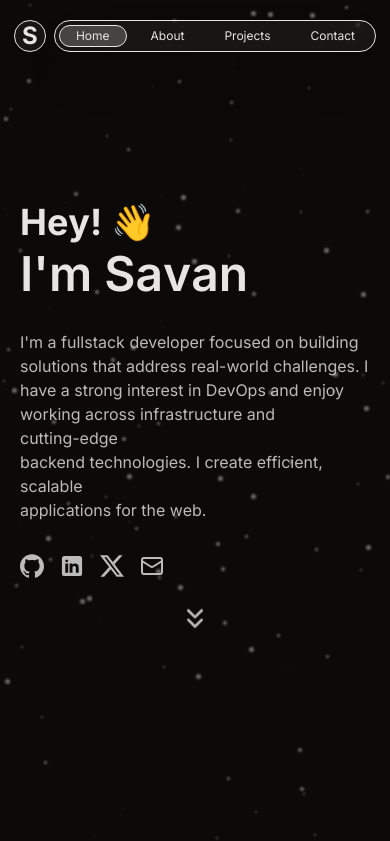
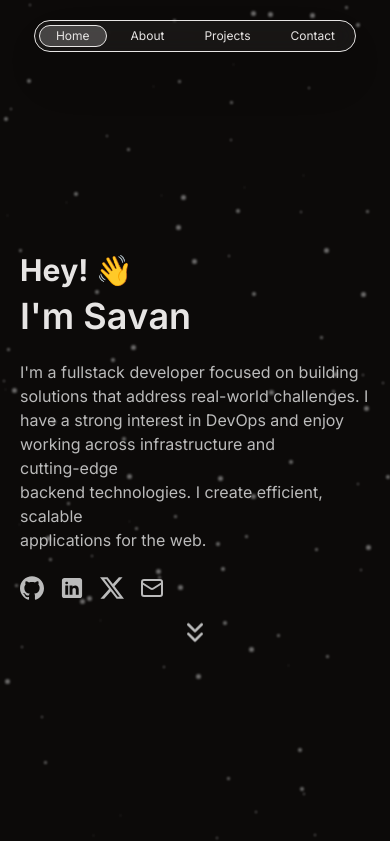
Before and after one commit to theSa1/sa1-portfolio, a Next.js app: page / in a window 390 px wide. Shown: the top 841 px of the page. Built offline with nearby package versions, Linux system fonts and the light colour scheme.

Commit message:
made the hero section responsive

```diff
--- a/src/app/page.tsx
+++ b/src/app/page.tsx
@@ -101,7 +101,7 @@ export default function Home() {
     <div>
       <ParallaxBg />
       <header className="fixed top-5 left-0 right-0 z-50 w-full flex items-stretch justify-center gap-2">
-        <div className="h-8 aspect-square rounded-full border border-stone-200 backdrop-blur-md bg-white/5 shadow-2xl flex items-center justify-center font-bold text-2xl cursor-default">
+        <div className="h-8 aspect-square rounded-full border border-stone-200 backdrop-blur-md bg-white/5 shadow-2xl items-center justify-center font-bold text-2xl cursor-default hidden sm:flex">
           S
         </div>
         <nav className=" rounded-full border border-stone-200 backdrop-blur-md p-1 space-x-2 bg-white/5 shadow-2xl h-8 flex">
@@ -133,19 +133,23 @@ export default function Home() {
       </header>
       <div className="p-5 pt-0 max-w-[65ch] mx-auto">
         <div className="h-dvh flex flex-col justify-center">
-          <h1 className="text-4xl font-bold" id="hero-line-1">
+          <div className="h-16 sm:h-0"></div>
+          <h1 className="sm:text-4xl text-3xl font-bold" id="hero-line-1">
             Hey! 👋
           </h1>
-          <h2 className="text-5xl mt-2 font-semibold" id="hero-line-2">
+          <h2
+            className="sm:text-5xl text-4xl mt-2 font-semibold"
+            id="hero-line-2"
+          >
             I&apos;m Savan
           </h2>
-          <p className="mt-8 text-[#bbb]" id="hero-para">
+          <p className="sm:mt-8 mt-6 text-[#bbb]" id="hero-para">
             I&apos;m a fullstack developer focused on building solutions that
             address real-world challenges. I have a strong interest in DevOps
             and enjoy working across infrastructure and cutting-edge backend
             technologies. I create efficient, scalable applications for the web.
           </p>
-          <div className="mt-8 flex space-x-4" id="hero-social-links">
+          <div className="sm:mt-8 mt-6 flex space-x-4" id="hero-social-links">
             {socialLinks.map((link) => {
               const Icon = link.icon;
               return (
@@ -162,7 +166,7 @@ export default function Home() {
             })}
           </div>
           <div
-            className="flex items-center justify-center mt-8"
+            className="flex items-center justify-center sm:mt-8 mt-6"
             id="hero-scroll-indicator"
           >
             <ScrollIndicator className="w-8 h-8 text-[#bbb] animate-bounce duration-1000" />
```
